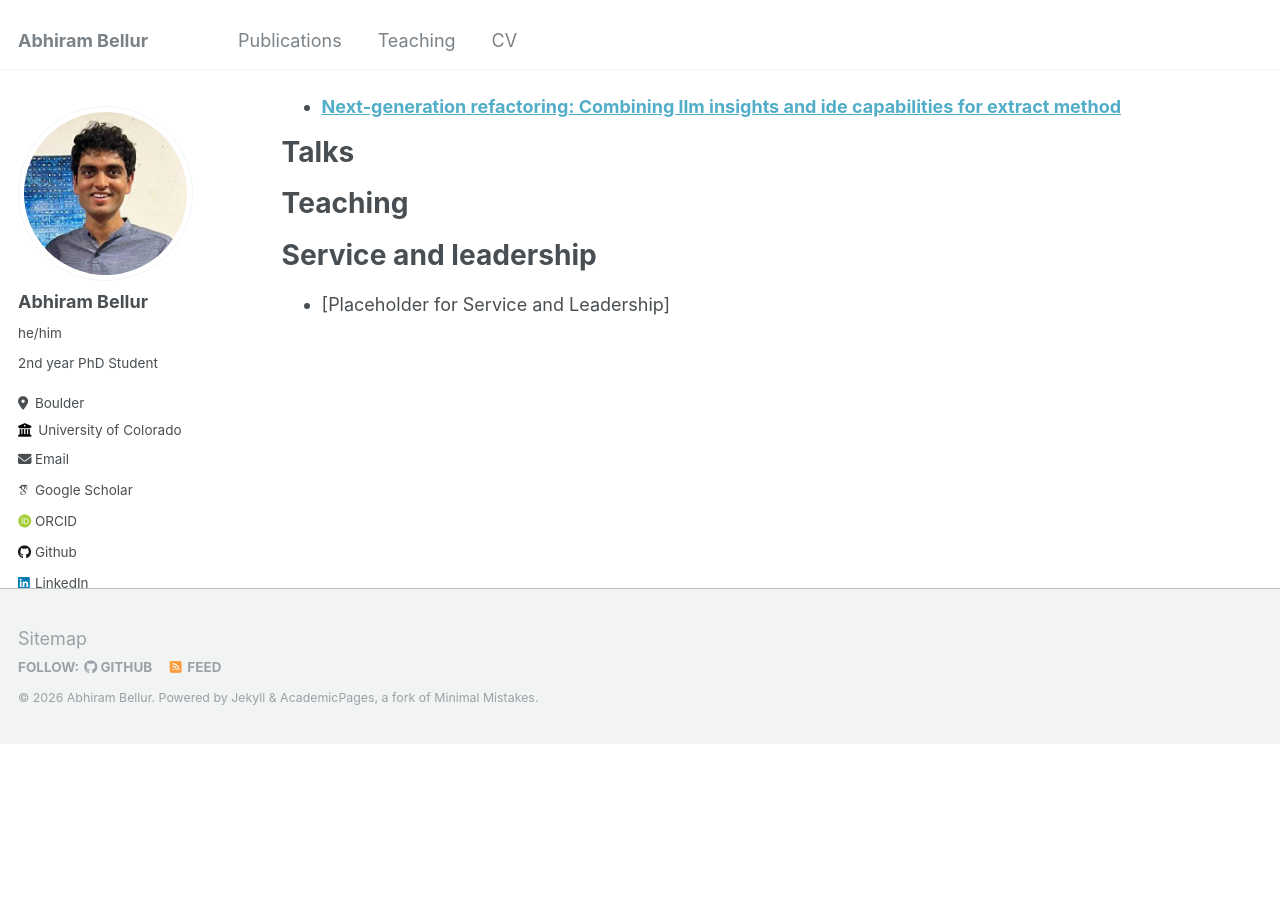
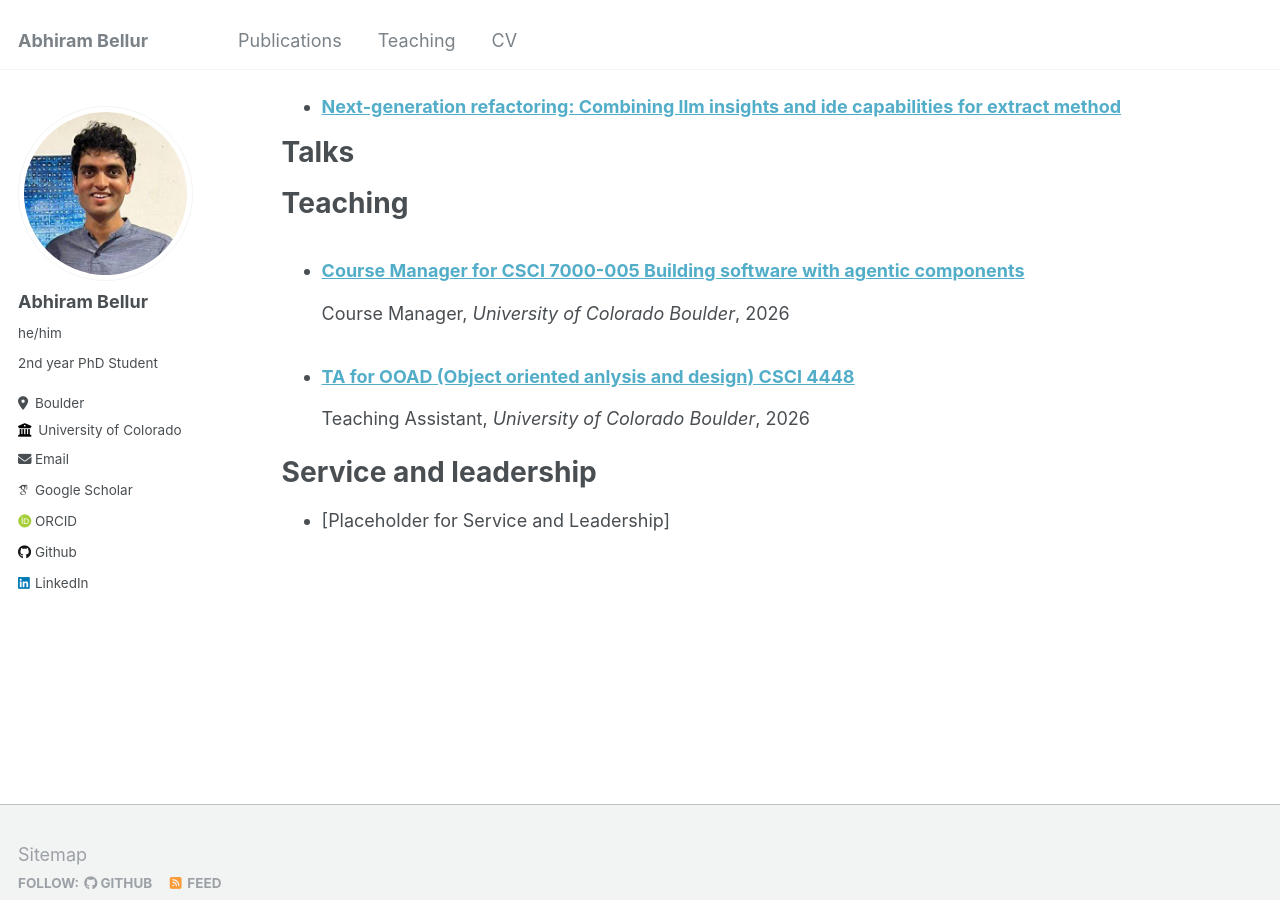
Before and after one commit to Abhiram98/Abhiram98.github.io, a Jekyll site: the page built from _pages/cv.md, in a window 1280 px wide and 900 px high, scrolled down 1008 px. Built offline with Jekyll 4.4.1, drawn with Linux system fonts in a browser that asks for light colours; some web fonts are replaced; before the commit the page ends 1751 px from its top, so only the background shows below that.

Commit message:
add teaching

```diff
--- a/_config.yml
+++ b/_config.yml
@@ -197,12 +197,11 @@ kramdown:
   smart_quotes: lsquo,rsquo,ldquo,rdquo
   enable_coderay: false
 
-
 # Collections
 collections:
-#  teaching:
-#    output: false
-#    permalink: /:collection/:path/
+  teaching:
+    output: true
+    permalink: /:collection/:path/
   publications:
     output: true
     permalink: /:collection/:path/
--- a/_includes/archive-single-cv.html
+++ b/_includes/archive-single-cv.html
@@ -12,23 +12,19 @@
 {% assign title = post.title %}
 {% endif %}
 
-<div class="{{ include.type | default: "list" }}__item">
+<div class="{{ include.type | default: " list" }}__item">
   <article class="archive__item" itemscope itemtype="http://schema.org/CreativeWork">
     <li>
       {% if include.type == "grid" and teaser %}
       <div class="archive__item-teaser">
-        <img src=
-          {% if teaser contains "://" %}
-            "{{ teaser }}"
-          {% else %}
-            "{{ teaser | prepend: "/images/" | prepend: base_path }}"
-          {% endif %}
-          alt="">
+        <img src={% if teaser contains "://" %} "{{ teaser }}" {% else %} "{{ teaser | prepend: " /images/" | prepend:
+          base_path }}" {% endif %} alt="">
       </div>
       {% endif %}
       <h3 class="archive__item-title" itemprop="headline">
         {% if post.link %}
-        <a href="{{ post.link }}">{{ title }}</a> <a href="{{ base_path }}{{ post.url }}" rel="permalink"><i class="fa fa-link" aria-hidden="true" title="permalink"></i><span class="sr-only">Permalink</span></a>
+        <a href="{{ post.link }}">{{ title }}</a> <a href="{{ base_path }}{{ post.url }}" rel="permalink"><i
+            class="fa fa-link" aria-hidden="true" title="permalink"></i><span class="sr-only">Permalink</span></a>
         {% else %}
         <a href="{{ base_path }}{{ post.url }}" rel="permalink">{{ title }}</a>
         {% endif %}
@@ -36,7 +32,11 @@
       {% if post.read_time %}
       <p class="page__meta"><i class="fa fa-clock-o" aria-hidden="true"></i> {% include read-time.html %}</p>
       {% endif %}
-    {% if post.venue%}<p class="archive__item-excerpt" itemprop="description">{{ post.citation }}</p> {% endif %}
+      {% if post.collection == 'teaching' %}
+      <p> {{ post.type }}, <i>{{ post.venue }}</i>, {{ post.date | default: "1900-01-01" | date: "%Y" }} </p>
+      {% elsif post.venue %}
+      <p class="archive__item-excerpt" itemprop="description">{{ post.citation }}</p>
+      {% endif %}
     </li>
   </article>
 </div>
--- /dev/null
+++ b/_teaching/2026-spring-csc-4448.md
@@ -0,0 +1,11 @@
+---
+title: "TA for OOAD (Object oriented anlysis and design) CSCI 4448"
+collection: teaching
+type: "Teaching Assistant"
+permalink: /teaching/2026-spring-csc-4448
+venue: "University of Colorado Boulder"
+date: 2026-01-01
+location: "Boulder, CO"
+---
+
+Teaching Assistant for the Object Oriented Analysis and Design course.
--- /dev/null
+++ b/_teaching/2026-spring-csc-7000.md
@@ -0,0 +1,11 @@
+---
+title: "Course Manager for CSCI 7000-005 Building software with agentic components"
+collection: teaching
+type: "Course Manager"
+permalink: /teaching/2026-spring-csc-7000
+venue: "University of Colorado Boulder"
+date: 2026-01-01
+location: "Boulder, CO"
+---
+
+Course Manager for the Building Software with Agentic Components course.
```
Lines whose indentation alone changed are shown as unchanged.
